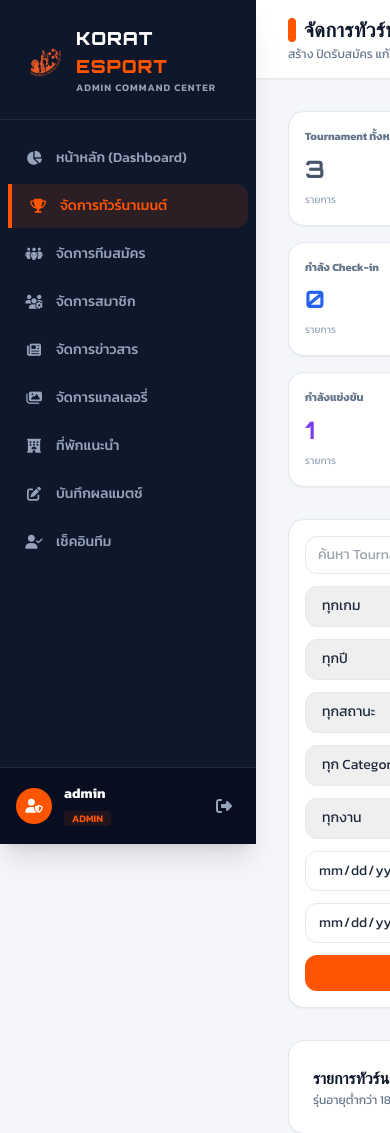
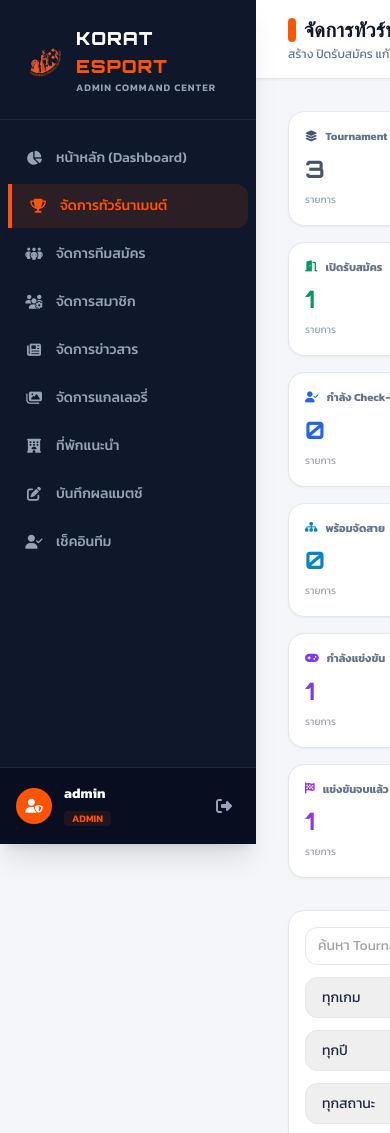
Before and after one commit to flookjiranuwat1234-boop/korat_esportTest-2, a PHP site: page /admin/manage-tournament.php in a window 390 px wide; the page is wider, and only the part inside the window is pictured. Shown: the top 1133 px of that part. Run offline with PHP 8.4, Linux system fonts and the light colour scheme; a user stored in the database is signed in; data comes from the database, SQL or seed files in the repository; tables that the repository leaves empty hold one stand-in row (values such as "Sample post"); some libraries are stand-ins or nearby versions.

Commit message:
แก้ไขเมนูการจัดการ ทัวร์นาเมนต์

```diff
--- a/admin/manage-tournament.php
+++ b/admin/manage-tournament.php
@@ -482,12 +482,8 @@ if (isset($_GET['ajax_get_registrations'])) {
     $summary = getTournamentRegistrationSummary($pdo, $tournamentId, $categoryId);
     $registrations = getTournamentRegistrationRowsForOverview($pdo, $tournamentId, $categoryId);
 
-    if (!$registrations) {
-        echo '<div class="p-8 text-center text-slate-400 text-sm">ยังไม่มีผู้สมัครใน Tournament นี้</div>';
-        exit;
-    }
-
     echo '<div class="space-y-4">';
+    echo '<div><h4 class="text-sm font-bold text-slate-900">สรุปผู้สมัครและความพร้อม</h4><p class="mt-1 text-xs text-slate-500">ข้อมูลใบสมัคร Roster การ Check-in และความพร้อมจัดสายของ Tournament นี้</p></div>';
     echo '<div class="grid grid-cols-2 md:grid-cols-3 xl:grid-cols-7 gap-3">';
     $summaryCards = [
         ['label' => 'ทั้งหมด', 'value' => $summary['total'], 'class' => 'bg-slate-100 text-slate-700'],
@@ -502,6 +498,11 @@ if (isset($_GET['ajax_get_registrations'])) {
         echo '<div class="rounded-xl border border-slate-200 p-3 ' . $card['class'] . '"><div class="text-[10px] font-bold uppercase tracking-[0.18em]">' . htmlspecialchars($card['label']) . '</div><div class="mt-2 text-2xl font-black">' . (int) $card['value'] . '</div></div>';
     }
     echo '</div>';
+
+    if (!$registrations) {
+        echo '<div class="p-8 text-center text-slate-400 text-sm">ยังไม่มีผู้สมัครใน Tournament นี้</div>';
+        exit;
+    }
 
     echo '<div class="flex justify-between items-center gap-3 pt-2 border-t border-slate-100">';
     echo '<div class="text-sm font-bold text-slate-700">รายการทีม/ผู้แข่งขัน</div>';
@@ -1197,6 +1198,19 @@ $csrfToken = generateCsrfToken();
         .admin-action-group { padding: 0.35rem 0.75rem 0.25rem; color: #94a3b8; font-size: 0.625rem; font-weight: 700; letter-spacing: 0.12em; text-transform: uppercase; }
         .admin-action-menu > button, .admin-action-menu > a, .admin-action-menu > form > button { min-height: 2.5rem; width: 100%; display: flex; align-items: center; gap: 0.625rem; padding: 0.625rem 0.75rem; border-radius: 0.5rem; text-align: left; font-size: 0.75rem; font-weight: 600; line-height: 1.25rem; }
         .admin-action-menu > button i, .admin-action-menu > a i, .admin-action-menu > form > button i { width: 1rem; text-align: center; flex: 0 0 1rem; }
+        .tournament-workflow-grid { display: grid; grid-template-columns: repeat(6, minmax(0, 1fr)); gap: 1rem; }
+        .tournament-workflow-card { min-width: 0; cursor: default; transition: transform 0.25s ease, border-color 0.25s ease, box-shadow 0.25s ease; }
+        .tournament-workflow-card--total:hover { border-color: rgba(51, 65, 85, 0.85); box-shadow: 0 8px 24px rgba(51, 65, 85, 0.16), 0 0 12px rgba(51, 65, 85, 0.12); }
+        .tournament-workflow-card--registration:hover { border-color: rgba(16, 185, 129, 0.85); box-shadow: 0 8px 24px rgba(16, 185, 129, 0.18), 0 0 12px rgba(16, 185, 129, 0.14); }
+        .tournament-workflow-card--checkin:hover { border-color: rgba(37, 99, 235, 0.85); box-shadow: 0 8px 24px rgba(37, 99, 235, 0.18), 0 0 12px rgba(37, 99, 235, 0.14); }
+        .tournament-workflow-card--draw:hover { border-color: rgba(14, 165, 233, 0.85); box-shadow: 0 8px 24px rgba(14, 165, 233, 0.18), 0 0 12px rgba(14, 165, 233, 0.14); }
+        .tournament-workflow-card--ongoing:hover { border-color: rgba(124, 58, 237, 0.85); box-shadow: 0 8px 24px rgba(124, 58, 237, 0.18), 0 0 12px rgba(124, 58, 237, 0.14); }
+        .tournament-workflow-card--completed:hover { border-color: rgba(71, 85, 105, 0.85); box-shadow: 0 8px 24px rgba(71, 85, 105, 0.18), 0 0 12px rgba(71, 85, 105, 0.14); }
+        @media (hover: hover) and (pointer: fine) { .tournament-workflow-card:hover { transform: translateY(-3px); } }
+        @media (prefers-reduced-motion: reduce) { .tournament-workflow-card { transition: none; } .tournament-workflow-card:hover { transform: none; } }
+        @media (max-width: 1023px) { .tournament-workflow-grid { grid-template-columns: repeat(3, minmax(0, 1fr)); } }
+        @media (max-width: 639px) { .tournament-workflow-grid { grid-template-columns: repeat(2, minmax(0, 1fr)); } }
+        @media (max-width: 420px) { .tournament-workflow-grid { grid-template-columns: minmax(0, 1fr); } }
     </style>
     <script>
         const tournamentsList = <?php echo json_encode($tournaments, JSON_HEX_TAG | JSON_HEX_APOS | JSON_HEX_QUOT | JSON_HEX_AMP | JSON_UNESCAPED_UNICODE); ?>;
@@ -2086,9 +2100,20 @@ $csrfToken = generateCsrfToken();
                 </div>
             <?php endif; ?>
 
-            <div class="grid grid-cols-2 md:grid-cols-3 xl:grid-cols-6 gap-4">
-                <?php foreach ([['Tournament ทั้งหมด', $summaryTournaments['total_count'], 'manage-tournament.php', 'slate'], ['เปิดรับสมัคร', $summaryTournaments['registration_open_count'], '?status=registration_open', 'emerald'], ['กำลัง Check-in', $summaryTournaments['checkin_open_count'], '?status=checkin_open', 'blue'], ['พร้อมจัดสาย', $summaryTournaments['bracket_generated_count'], '?status=bracket_generated', 'sky'], ['กำลังแข่งขัน', $summaryTournaments['ongoing_count'], '?status=ongoing', 'violet'], ['แข่งขันจบแล้ว', $summaryTournaments['completed_count'], '?status=completed', 'purple']] as $summary): ?>
-                    <a href="<?php echo $summary[2]; ?>" class="bg-white border border-slate-200 rounded-2xl shadow-sm p-4 hover:border-brand-orange transition-colors"><span class="block text-[11px] font-bold text-slate-500"><?php echo $summary[0]; ?></span><strong class="block mt-2 text-2xl font-display text-<?php echo $summary[3]; ?>-600"><?php echo (int) $summary[1]; ?></strong><span class="text-[10px] text-slate-400">รายการ</span></a>
+            <div class="tournament-workflow-grid">
+                <?php foreach ([
+                    ['Tournament ทั้งหมด', $summaryTournaments['total_count'], 'manage-tournament.php', 'slate', 'fa-layer-group', 'ภาพรวมจำนวน Tournament ทั้งหมด', 'total'],
+                    ['เปิดรับสมัคร', $summaryTournaments['registration_open_count'], '?status=registration_open', 'emerald', 'fa-door-open', 'Tournament ที่เปิดให้สมัคร', 'registration'],
+                    ['กำลัง Check-in', $summaryTournaments['checkin_open_count'], '?status=checkin_open', 'blue', 'fa-user-check', 'Tournament ที่อยู่ในช่วง Check-in', 'checkin'],
+                    ['พร้อมจัดสาย', $summaryTournaments['bracket_generated_count'], '?status=bracket_generated', 'sky', 'fa-sitemap', 'Tournament ที่พร้อมจัดสายการแข่งขัน', 'draw'],
+                    ['กำลังแข่งขัน', $summaryTournaments['ongoing_count'], '?status=ongoing', 'violet', 'fa-gamepad', 'Tournament ที่เริ่มการแข่งขันแล้ว', 'ongoing'],
+                    ['แข่งขันจบแล้ว', $summaryTournaments['completed_count'], '?status=completed', 'purple', 'fa-flag-checkered', 'Tournament ที่ดำเนินการแข่งขันเสร็จแล้ว', 'completed'],
+                ] as $summary): ?>
+                    <a href="<?php echo $summary[2]; ?>" title="<?php echo htmlspecialchars($summary[5]); ?>" class="tournament-workflow-card tournament-workflow-card--<?php echo $summary[6]; ?> bg-white border border-slate-200 rounded-2xl shadow-sm p-4">
+                        <span class="flex items-center gap-2 text-[11px] font-bold text-slate-500"><i class="fa-solid <?php echo $summary[4]; ?> text-<?php echo $summary[3]; ?>-600" aria-hidden="true"></i><?php echo $summary[0]; ?></span>
+                        <strong class="block mt-2 text-2xl font-display text-<?php echo $summary[3]; ?>-600"><?php echo (int) $summary[1]; ?></strong>
+                        <span class="text-[10px] text-slate-400">รายการ</span>
+                    </a>
                 <?php endforeach; ?>
             </div>
 
@@ -2218,52 +2243,52 @@ $csrfToken = generateCsrfToken();
                                         <i class="fa-solid fa-circle-info"></i> รายละเอียด
                                     </button>
                                     <div class="relative">
-                                        <button type="button" class="admin-action-toggle inline-flex h-9 items-center gap-2 rounded-lg bg-brand-orange px-3 text-xs font-semibold text-white transition-all hover:bg-brand-glow" data-action-menu="tournament-menu-<?php echo (int) $t['tournament_id']; ?>" aria-expanded="false" aria-controls="tournament-menu-<?php echo (int) $t['tournament_id']; ?>">
+                                        <button type="button" class="admin-action-toggle inline-flex h-9 items-center gap-2 rounded-lg bg-brand-orange px-3 text-xs font-semibold text-white transition-all hover:bg-brand-glow" data-action-menu="tournament-menu-<?php echo (int) $t['tournament_id']; ?>" aria-haspopup="menu" aria-expanded="false" aria-controls="tournament-menu-<?php echo (int) $t['tournament_id']; ?>">
                                             <i class="fa-solid fa-ellipsis"></i> จัดการ
                                         </button>
-                                        <div id="tournament-menu-<?php echo (int) $t['tournament_id']; ?>" class="admin-action-menu admin-action-menu-panel fixed z-[70] hidden rounded-xl border border-slate-200 bg-white text-left shadow-xl" role="menu">
+                                        <div id="tournament-menu-<?php echo (int) $t['tournament_id']; ?>" class="admin-action-menu admin-action-menu-panel fixed z-[45] hidden rounded-xl border border-slate-200 bg-white text-left shadow-xl" role="menu">
                                             <div class="admin-action-group">การตั้งค่า</div>
-                                    <button type="button"
+                                    <button type="button" role="menuitem"
                                         onclick="openEditModal(<?php echo $t['tournament_id']; ?>)"
                                         title="แก้ไข"
                                         class="admin-action-item text-slate-700 hover:bg-slate-50 cursor-pointer">
                                         <i class="fa-solid fa-pen-to-square text-slate-400"></i> แก้ไข Tournament
                                     </button>
-                                    <button type="button" onclick="openCategoryModal(<?php echo $t['tournament_id']; ?>, '<?php echo htmlspecialchars(addslashes($t['name'])); ?>')"
+                                    <button type="button" role="menuitem" onclick="openCategoryModal(<?php echo $t['tournament_id']; ?>, '<?php echo htmlspecialchars(addslashes($t['name'])); ?>')"
                                         class="admin-action-item text-slate-700 hover:bg-slate-50">
                                         <i class="fa-solid fa-sliders text-slate-400"></i> จัดการ Category
                                     </button>
 
                                             <div class="my-1 border-t border-slate-100"></div>
                                             <div class="admin-action-group">ผู้สมัครและข้อมูล</div>
-                                    <button type="button" onclick="openRegistrationModal(<?php echo $t['tournament_id']; ?>, '<?php echo htmlspecialchars(addslashes($t['name'])); ?>')"
+                                    <button type="button" role="menuitem" onclick="openRegistrationModal(<?php echo $t['tournament_id']; ?>, '<?php echo htmlspecialchars(addslashes($t['name'])); ?>')"
                                         class="admin-action-item text-slate-700 hover:bg-slate-50">
                                         <i class="fa-solid fa-users text-slate-400"></i> ดูสรุปผู้สมัคร
                                     </button>
-                                    <a href="manage-teams.php?tournament_id=<?php echo (int) $t['tournament_id']; ?>" class="admin-action-item text-slate-700 hover:bg-slate-50">
+                                    <a role="menuitem" href="manage-teams.php?tournament_id=<?php echo (int) $t['tournament_id']; ?>" class="admin-action-item text-slate-700 hover:bg-slate-50">
                                         <i class="fa-solid fa-people-group text-slate-400"></i> จัดการผู้สมัคร/ทีมแข่งขัน
                                     </a>
-                                    <a href="?export_results_csv=<?php echo $t['tournament_id']; ?>" title="ส่งออก CSV"
+                                    <a role="menuitem" href="?export_results_csv=<?php echo $t['tournament_id']; ?>" title="ส่งออก CSV"
                                         class="admin-action-item text-slate-700 hover:bg-slate-50">
                                         <i class="fa-solid fa-file-csv text-slate-400"></i> ส่งออก CSV
                                     </a>
                                             <div class="my-1 border-t border-slate-100"></div>
                                     <?php if ($canDraw): ?>
-                                        <button type="button" onclick="openDrawModal(<?php echo $t['tournament_id']; ?>, '<?php echo htmlspecialchars(addslashes($t['name'])); ?>')"
+                                        <button type="button" role="menuitem" onclick="openDrawModal(<?php echo $t['tournament_id']; ?>, '<?php echo htmlspecialchars(addslashes($t['name'])); ?>')"
                                            class="inline-flex items-center gap-1 px-3 py-1.5 rounded-lg bg-amber-500 hover:bg-amber-600 text-white text-xs font-bold transition-all shadow-sm">
                                             <i class="fa-solid fa-sitemap"></i> จัดสายอัตโนมัติ
                                         </button>
                                     <?php elseif ($t['status'] == 'bracket_generated' && $t['format'] == 'group_playoff'): ?>
-                                        <a href="?generate_playoff=<?php echo $t['tournament_id']; ?>" onclick="return confirm('ยืนยันสร้างสาย Playoff จากอันดับ Group?')"
+                                        <a role="menuitem" href="?generate_playoff=<?php echo $t['tournament_id']; ?>" onclick="return confirm('ยืนยันสร้างสาย Playoff จากอันดับ Group?')"
                                            class="inline-flex items-center gap-1 px-3 py-1.5 rounded-lg bg-amber-500 hover:bg-amber-600 text-white text-xs font-bold transition-all shadow-sm">
                                             <i class="fa-solid fa-forward"></i> สร้างสาย Playoff
                                         </a>
                                     <?php endif; ?>
                                     <?php if (in_array($t['status'], ['bracket_generated', 'ongoing', 'completed'], true)): ?>
                                         <?php if ((int) $t['total_matches_count'] > 0): ?>
-                                            <button type="button" onclick="openBracketModal(<?php echo $t['tournament_id']; ?>, '<?php echo htmlspecialchars(addslashes($t['name'])); ?>')" class="w-full text-left inline-flex items-center gap-1 px-2.5 py-1.5 rounded-lg bg-cyan-50 hover:bg-cyan-100 text-cyan-700 text-xs font-semibold"><i class="fa-solid fa-sitemap"></i> ดู Group / Bracket</button>
+                                            <button type="button" role="menuitem" onclick="openBracketModal(<?php echo $t['tournament_id']; ?>, '<?php echo htmlspecialchars(addslashes($t['name'])); ?>')" class="w-full text-left inline-flex items-center gap-1 px-2.5 py-1.5 rounded-lg bg-cyan-50 hover:bg-cyan-100 text-cyan-700 text-xs font-semibold"><i class="fa-solid fa-sitemap"></i> ดู Group / Bracket</button>
                                         <?php endif; ?>
-                                        <button onclick="openResultModal(<?php echo $t['tournament_id']; ?>, '<?php echo htmlspecialchars(addslashes($t['name'])); ?>', '<?php echo htmlspecialchars(addslashes($t['game_name'])); ?>')"
+                                        <button role="menuitem" onclick="openResultModal(<?php echo $t['tournament_id']; ?>, '<?php echo htmlspecialchars(addslashes($t['name'])); ?>', '<?php echo htmlspecialchars(addslashes($t['game_name'])); ?>')"
                                             class="inline-flex items-center gap-1 px-3 py-1.5 rounded-lg bg-blue-50 hover:bg-blue-100 text-blue-700 border border-blue-200 text-xs font-semibold transition-all cursor-pointer">
                                             <i class="fa-solid fa-ranking-star"></i> ดูผล
                                         </button>
@@ -2721,12 +2746,17 @@ $csrfToken = generateCsrfToken();
             const toggles = document.querySelectorAll('.admin-action-toggle');
             const menus = document.querySelectorAll('.admin-action-menu');
 
-            function closeMenus() {
+            function closeMenus(returnFocus = false) {
+                let openToggle = null;
                 menus.forEach(menu => {
+                    if (!menu.classList.contains('hidden')) {
+                        openToggle = document.querySelector(`[data-action-menu="${menu.id}"]`);
+                    }
                     menu.classList.add('hidden');
                     const toggle = document.querySelector(`[data-action-menu="${menu.id}"]`);
                     if (toggle) toggle.setAttribute('aria-expanded', 'false');
                 });
+                if (returnFocus && openToggle) openToggle.focus();
             }
 
             function openMenu(toggle) {
@@ -2762,9 +2792,11 @@ $csrfToken = generateCsrfToken();
                     openMenu(toggle);
                 });
             });
-            menus.forEach(menu => menu.addEventListener('click', event => event.stopPropagation()));
+            menus.forEach(menu => menu.addEventListener('click', event => {
+                if (event.target.closest('a, button')) closeMenus();
+            }, true));
             document.addEventListener('click', closeMenus);
-            document.addEventListener('keydown', event => { if (event.key === 'Escape') closeMenus(); });
+            document.addEventListener('keydown', event => { if (event.key === 'Escape') closeMenus(true); });
             window.addEventListener('resize', closeMenus);
             window.addEventListener('scroll', closeMenus, true);
         });
```
